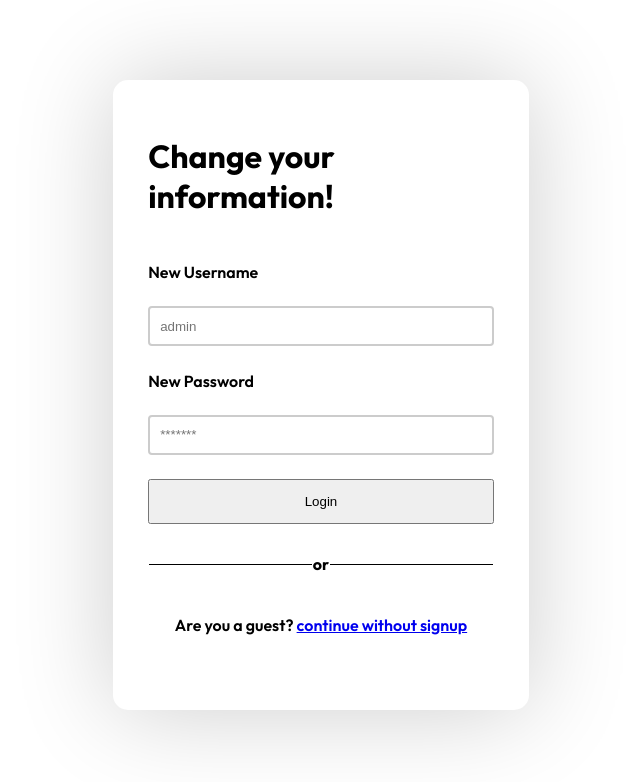
After one commit to tudo9/miniprojet, a PHP site: page /miniprojer1/changpsw.php in a window 1280 px wide. The commit adds this page. Shown: the top 782 px of the page, without its empty margins (354-994 px from the left). Run offline with PHP 8.4, Linux system fonts and the light colour scheme; a user stored in the database is signed in.

Commit message:
work on change psw

```diff
--- /dev/null
+++ b/dashboard/changpsw.php
@@ -0,0 +1,91 @@
+<?php
+// changepsw.php
+session_start();
+
+// Ensure ONLY an existing admin can change his own a new password
+if(!isset($_SESSION["loggedin"]) || $_SESSION["loggedin"] !== true){
+    header("Location: login.php");
+    exit;
+}
+
+require_once __DIR__ . '/../db_connect.php';
+
+// changing password
+    $sql = "update admins set ";
+?>
+<!DOCTYPE html>
+<html lang="en">
+<head>
+    <meta charset="UTF-8">
+    <meta name="viewport" content="width=device-width, initial-scale=1.0">
+    <title>Change Password</title>
+    <style>
+    @import url(https://fonts.googleapis.com/css2?family=Marcellus&family=Outfit:wght@300;400&display=swap);
+    @import url(https://fonts.googleapis.com/css2?family=Outfit:wght@400;600;700&display=swap);
+        body{
+            margin: 0;
+            height: fit-content;
+            font-family:'Outfit',sans-serif;
+            font-weight: 600;
+            width: fit-content;
+        }
+        .form-login{
+            display:grid;
+            grid-template-columns:repeat(1,1fr);
+            padding:35px;
+            box-shadow:0px 0px 100px rgba(0,0,0,0.2);
+            width: 27%;
+            height: 70%;
+            position: absolute;
+            top: 10%;
+            left: 36.5%;
+            background-color: rgb(255, 255, 255);
+            border-radius: 15px;
+        }
+        input[type="text"], input[type="password"]{
+            padding: 10px;
+            border: 2px solid #ccc;
+            border-radius: 4px;
+            height: 1rem;
+        }
+        .or{
+            font-weight: bold;
+            height: fit-content;
+            text-align: center;
+            display: flex;
+            align-items: center;
+            margin-top: 30px
+        }
+        hr{
+            width: 47%;
+            height: 1px;
+            background-color: black;
+            border: none;
+        }
+        .notadmin{
+            text-align: center;
+        }
+    </style>
+</head>
+<body>
+    <form action="login.php" method="POST" id="login">
+            <div class="form-login">
+                <h1>Change your information!</h1>
+
+                <?php if (!empty($error_message)): ?>
+                    <div class="error-msg"><?php echo $error_message; ?></div>
+                <?php endif; ?>
+
+                <label for="username">New Username</label>
+                <input type="text" id="username" name="username" placeholder="<?php echo(htmlspecialchars($_SESSION['username'])) ?>" required>
+
+                <label for="psw"> New Password</label>
+                <input type="password" id="psw" name="psw" placeholder="*******" required>
+
+                <input type="submit" name="login" value="Login">
+                <div class="or"> <hr> or <hr> </div>
+                <p class="notadmin">Are you a guest? <a href="http://localhost:8080/miniprojer1/home/home.php" >continue without signup</a></p>
+            </div>
+    </form>
+</body>
+</html>
--- a/dashboard/dashboard.php
+++ b/dashboard/dashboard.php
@@ -175,6 +175,7 @@ if (($_POST["action"] ?? '') == "addadmin") {
 
         <!-- Profile -->
         <li>
+            <!-- change psw and username -->
             <a href="#">
                 <i class="fa-solid fa-user"></i> <span><?php echo htmlspecialchars($_SESSION["username"]); ?></span>
             </a>
```
